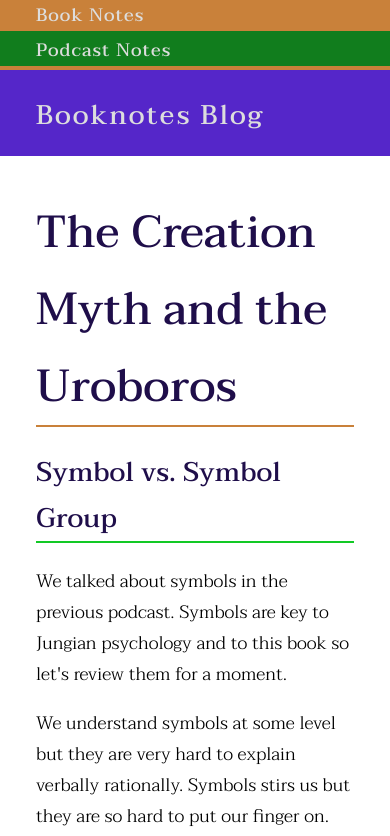
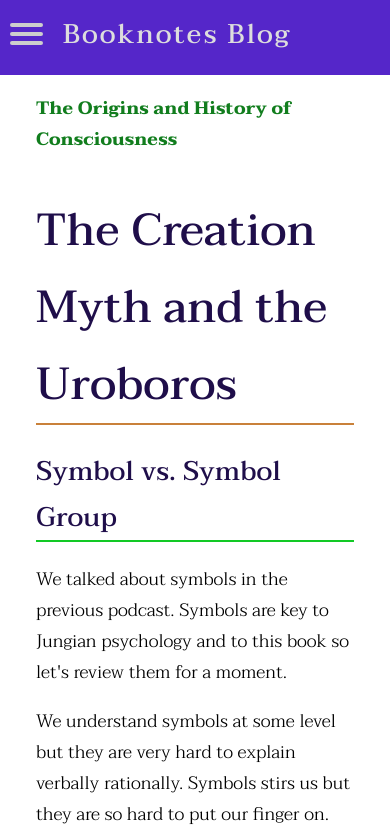
Before and after one commit to ghankerson/ghankerson.github.io, a Next.js app: page /origins/uroboros in a window 390 px wide. Shown: the top 836 px of the page. Built offline with nearby package versions, Linux system fonts and the light colour scheme.

Commit message:
Hamburger menu

```diff
--- a/components/Nav.tsx
+++ b/components/Nav.tsx
@@ -3,18 +3,61 @@ import Link from 'next/link'
 
 const Nav = () => {
   return (
-    <ul className='navigation'>
+    <nav role='navigation' className='navigation'>
+      <div id='menuToggle'>
+        <input type='checkbox' />
+        <span />
+        <span />
+        <span />
+        <ul id='menu' className='navigation'>
+          <li>
+            <Link href='/'>
+              <a>Home</a>
+            </Link>
+          </li>
           <li>
             <Link href='/books'>
               <a>Book Notes</a>
             </Link>
+            <ul>
+              <li>
+                <Link href='/sapiens'>
+                  <a>Sapiens <em>by Yuval Noah Harari</em></a>
+                </Link>
+              </li>
+              <li>
+                <Link href='/racial-complex'>
+                  <a>The Racial Complex: A Jungian Perspective on Culture and Race <em>by Fanny Brewster</em></a>
+                </Link>
+              </li>
+              <li>
+                <Link href='/origins'>
+                  <a>The Origins and History of Consciousness <em>by Erich Neumann</em></a>
+                </Link>
+              </li>
+            </ul>
           </li>
           <li>
             <Link href='/podcasts'>
               <a>Podcast Notes</a>
             </Link>
+            <ul>
+              <li>
+                <Link href='/enemies'>
+                  <a>Enemies: From War to Wisdom podcast <em>from Polly Young-Eisendrath</em></a>
+                </Link>
+              </li>
+              <li>
+                <Link href='/johnbetts'>
+                  <a>Jung&rsquo;s Model of the Psyche <em>from Jungian Analyst John Betts</em></a>
+                </Link>
+
               </li>
             </ul>
+          </li>
+        </ul>
+      </div>
+    </nav>
   )
 }
 
--- a/pages/_document.tsx
+++ b/pages/_document.tsx
@@ -18,8 +18,8 @@ class MyDocument extends Document {
         </Head>
         <body>
           <section className='flex-container'>
+            <Nav />
             <nav className='sidebar'>
-              <Nav />
               <HeadingLink level='h2' text='Booknotes Blog' classnames='flex-item' />
             </nav>
             <div className='flex-item main-column'>
--- a/pages/origins/uroboros.mdx
+++ b/pages/origins/uroboros.md
@@ -1,6 +1,9 @@
 import HtmlHeader from '../../components/HtmlHeader'
+import Breadcrumb from '../../components/Breadcrumb'
+import PrevNext from '../../components/PrevNext'
 
 <HtmlHeader title="Notes on The Origins and History of Consciousness: The Creation Myth and the Uroboros " />
+<Breadcrumb parent={{name: "The Origins and History of Consciousness", href: "/origins"}} />
 
 # The Creation Myth and the Uroboros
 
@@ -667,3 +670,7 @@ This is all needed for the development of the individual.
 * The round is this symbol of the beginning and the end. When the more
   developed ego clings to the round however the uroboros dominates over
   the ego we reach the stage of the Great Mother.
+
+<PrevNext parent="The Origins and History of Consciousness" current="The
+Uroboros" prev={{ name: "Introduction", href: "/origins/intro"}} next={{
+name: "The Great Mother", href: "/origins/the-great-mother"}} />
--- a/styles/elements.css
+++ b/styles/elements.css
@@ -41,14 +41,11 @@ a:hover {
 }
 
 .sidebar h2 {
-  margin-bottom: 0;
+  margin: 0.4em 0 0 1em;
 }
 
 .sidebar h2 a {
   color: #ddd;
-}
-
-.sidebar h2 a:hover {
 }
 
 blockquote {
--- a/styles/navbar.css
+++ b/styles/navbar.css
@@ -1,22 +1,186 @@
+/*
+ * Made by Erik Terwan
+ * 24th of November 2015
+ * MIT License
+ *
+ *
+ * If you are thinking of using this in
+ * production code, beware of the browser
+ * prefixes.
+ */
+
 .navigation {
-  margin: 0;
-  padding: 0;
+  position: absolute;
 }
 
-.navigation li {
-  list-style-type: none;
+#menuToggle
+{
+  display: block;
+  position: relative;
+  top: 23px;
+  left: 10px;
+
+  z-index: 1;
+  height: 100%;
+
+  -webkit-user-select: none;
+  user-select: none;
 }
 
-.navigation li a {
-  border-bottom: 4px solid #C9813A;
-  background: #117D1D;
-  color: #ddd;
-  display: block;
-  padding-left: 2em;
+#menuToggle a
+{
+  text-decoration: none;
+  color: #232323;
+  font-size: 0.9em;
+  transition: color 0.3s ease;
 }
 
-.navigation li a:hover {
-  border-bottom: 4px solid #117D1D;
+#menuToggle a:hover
+{
+  color: tomato;
+}
+
+
+#menuToggle input
+{
+  display: block;
+  width: 40px;
+  height: 32px;
+  position: absolute;
+  top: -7px;
+  left: -5px;
+
+  cursor: pointer;
+
+  opacity: 0; /* hide this */
+  z-index: 2; /* and place it over the hamburger */
+
+  -webkit-touch-callout: none;
+}
+
+/*
+ * Just a quick hamburger
+ */
+#menuToggle span
+{
+  display: block;
+  width: 33px;
+  height: 4px;
+  margin-bottom: 5px;
+  position: relative;
+
+  background: #cdcdcd;
+  border-radius: 3px;
+
+  z-index: 1;
+
+  transform-origin: 4px 0px;
+
+  transition: transform 0.5s cubic-bezier(0.77,0.2,0.05,1.0),
+              background 0.5s cubic-bezier(0.77,0.2,0.05,1.0),
+              opacity 0.55s ease;
+}
+
+#menuToggle span:first-child
+{
+  transform-origin: 0% 0%;
+}
+
+#menuToggle span:nth-last-child(2)
+{
+  transform-origin: 0% 100%;
+}
+
+/*
+ * Transform all the slices of hamburger
+ * into a crossmark.
+ */
+#menuToggle input:checked ~ span
+{
+  opacity: 1;
+  transform: rotate(45deg) translate(-2px, -1px);
+  background: #232323;
+}
+
+/*
+ * But let's hide the middle one.
+ */
+#menuToggle input:checked ~ span:nth-last-child(3)
+{
+  opacity: 0;
+  transform: rotate(0deg) scale(0.2, 0.2);
+}
+
+/*
+ * Ohyeah and the last one should go the other direction
+ */
+#menuToggle input:checked ~ span:nth-last-child(2)
+{
+  transform: rotate(-45deg) translate(0, -1px);
+}
+
+/*
+ * Make this absolute positioned
+ * at the top left of the screen
+ */
+#menu
+{
+  position: absolute;
+  width: 300px;
+  margin: -100px 0 0 -50px;
+  padding: 110px 0 1em 2.2em;
+
   background: #C9813A;
-  text-decoration: none;
+  border-bottom-right-radius: 80px 80px;
+  list-style-type: none;
+  -webkit-font-smoothing: antialiased;
+  /* to stop flickering of text in safari */
+
+  transform-origin: 0% 0%;
+  transform: translate(-100%, 0);
+
+  transition: transform 0.5s cubic-bezier(0.77,0.2,0.05,1.0);
 }
+
+#menu ul {
+  list-style-type: none;
+  padding: 0 1em 0 0;
+  margin: 0;
+}
+
+#menu li a {
+  color: #333;
+  border-bottom: 1px solid #000;
+  font-weight: 700;
+  display: block;
+}
+
+#menu li:first-child a {
+  border-bottom: 0;
+}
+
+#menu li a:hover {
+  color: #1F0E4A;
+}
+
+#menu li li a {
+  border-bottom: 0;
+  font-weight: 500;
+  margin-bottom: 1em;
+}
+
+
+#menu li
+{
+  padding: 10px 0 0 1em;
+  font-size: 1em;
+  font-weight: 500;
+}
+
+/*
+ * And let's slide it in from the left
+ */
+#menuToggle input:checked ~ ul
+{
+  transform: none;
+}
```
Also changed, not shown: components/Burger.tsx (deleted, +0 -15 lines), components/styles/Burger.module.css (deleted, +0 -24 lines), pages/origins/intro.md (renamed from pages/origins/intro.mdx, +7 -0 lines), pages/origins/the-great-mother.md (renamed from pages/origins/the-great-mother.mdx, +8 -3 lines), pages/sapiens/1-animal-of-no-significance.md (+1 -2 lines), pages/sapiens/2-the-tree-of-knowledge.md (+1 -2 lines), pages/racial-complex/1-the-nature-of-complexes.md (renamed from pages/racial-complex/1-the-nature-of-complexes.mdx). Lines whose indentation alone changed are shown as unchanged.
